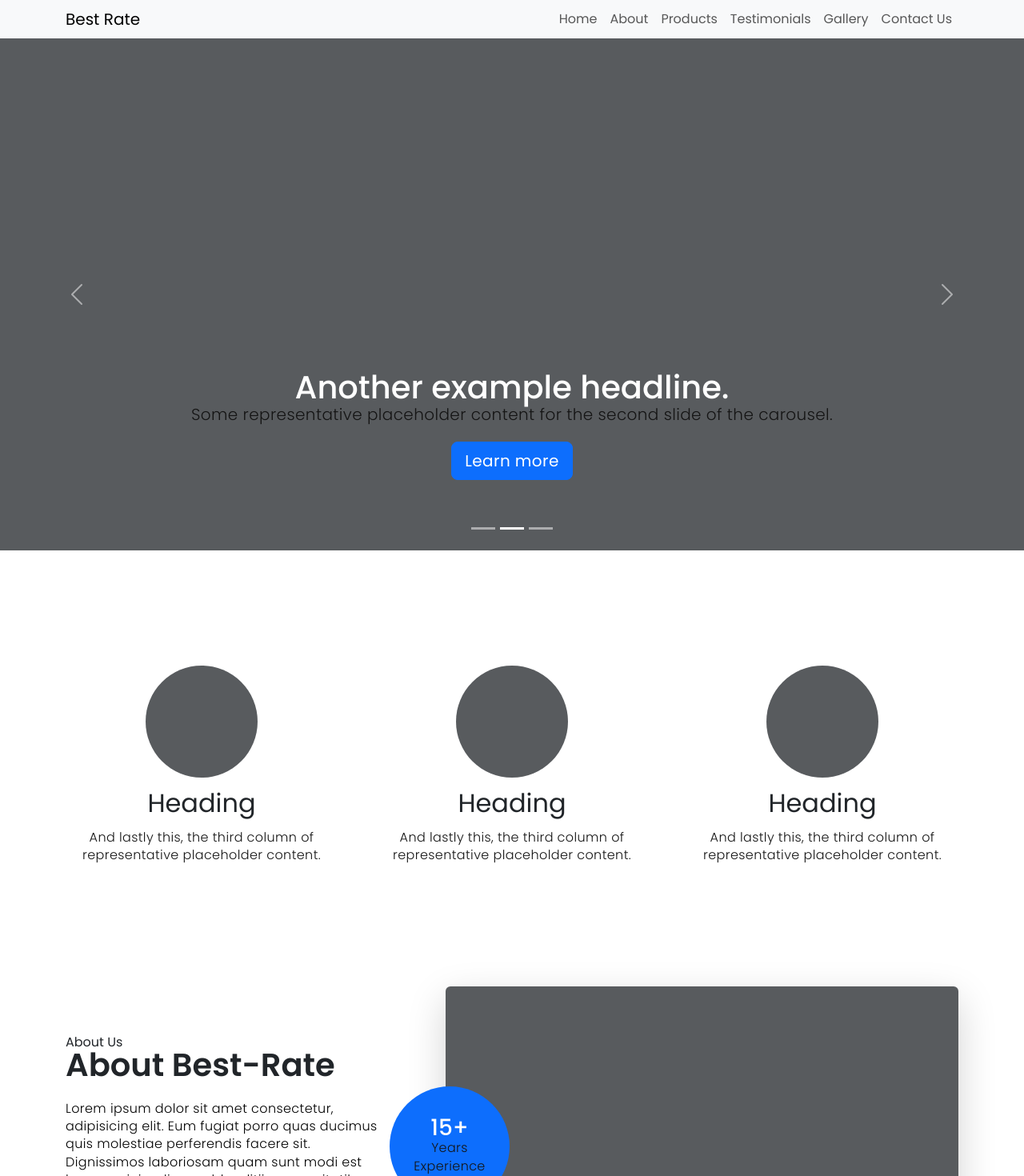
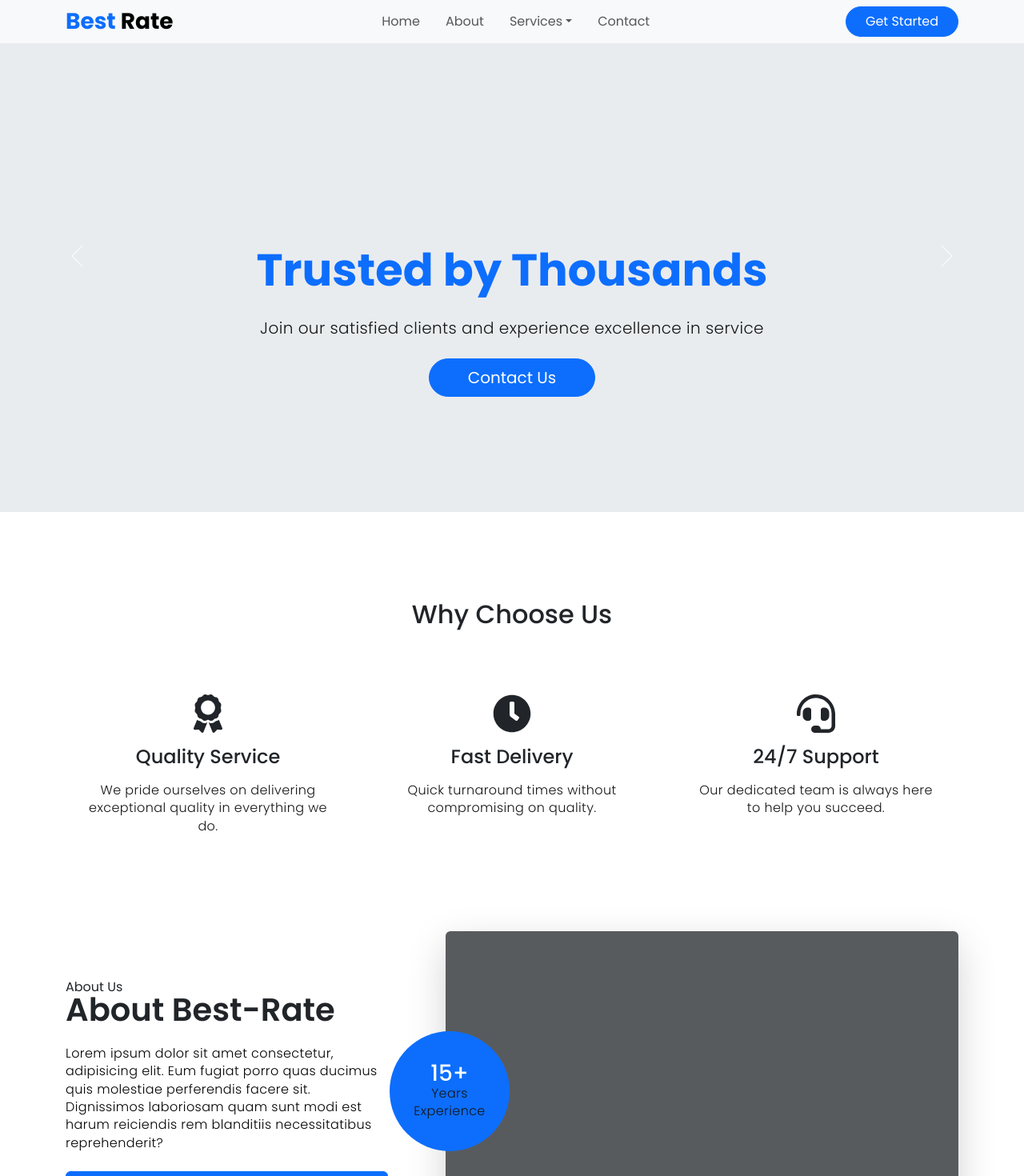
Before and after one commit to manisha-digihost/best-rate-templates, a React app: page /base-template-2 in a window 1280 px wide. Shown: the top 1470 px of the page at 80% size. Built offline with nearby package versions, Linux system fonts and the light colour scheme; the HTML template or start-up script is replaced by a standard one.

Commit message:
header footer usp hero

```diff
--- a/src/components/Base2/Hero.jsx
+++ b/src/components/Base2/Hero.jsx
@@ -1,36 +1,125 @@
 import React from 'react';
 import Carousel from 'react-bootstrap/Carousel';
+import { Container } from 'react-bootstrap';
 
 function Hero() {
   return (
-    <Carousel id="myCarousel" className="mb-6">
+    <section id="home" className="hero-section">
+      <Carousel
+        fade
+        interval={2000}
+        className="hero-carousel"
+        indicators={false}
+      >
         <Carousel.Item>
-        <svg className="bd-placeholder-img" width="100%" height="100%" xmlns="http://www.w3.org/2000/svg" aria-hidden="true" preserveAspectRatio="xMidYMid slice" focusable="false"><rect width="100%" height="100%" fill="var(--bs-secondary-color)"/></svg>
-        <Carousel.Caption>
-          <h1>Example headline.</h1>
-          <p className="opacity-75">Some representative placeholder content for the first slide of the carousel.</p>
-          <p><a className="btn btn-lg btn-primary" href="#">Sign up today</a></p>
-        </Carousel.Caption>
+          <div className="carousel-image" style={{
+            height: "100vh",
+            backgroundColor: "#f8f9fa",
+            transition: "all 0.5s ease-in-out"
+          }}>
+            <Container className="h-100 d-flex align-items-center justify-content-center text-center">
+              <div className="carousel-content animate__animated animate__fadeInUp">
+                <h1 className="display-4 fw-bold text-primary mb-4" style={{
+                  transform: "translateY(0)",
+                  opacity: 1,
+                  transition: "all 0.8s ease-in-out"
+                }}>Welcome to Best Rate</h1>
+                <p className="lead mb-4" style={{
+                  transform: "translateY(0)",
+                  opacity: 1,
+                  transition: "all 0.8s ease-in-out 0.2s"
+                }}>Providing the best financial solutions for your business growth</p>
+                <button className="btn btn-primary btn-lg rounded-pill px-5 hover-scale">Get Started</button>
+              </div>
+            </Container>
+          </div>
         </Carousel.Item>
 
         <Carousel.Item>
-        <svg className="bd-placeholder-img" width="100%" height="100%" xmlns="http://www.w3.org/2000/svg" aria-hidden="true" preserveAspectRatio="xMidYMid slice" focusable="false"><rect width="100%" height="100%" fill="var(--bs-secondary-color)"/></svg>
-        <Carousel.Caption>
-          <h1>Another example headline.</h1>
-          <p>Some representative placeholder content for the second slide of the carousel.</p>
-          <p><a className="btn btn-lg btn-primary" href="#">Learn more</a></p>
-        </Carousel.Caption>
+          <div className="carousel-image" style={{
+            height: "100vh",
+            backgroundColor: "#f1f3f5",
+            transition: "all 0.5s ease-in-out"
+          }}>
+            <Container className="h-100 d-flex align-items-center justify-content-center text-center">
+              <div className="carousel-content animate__animated animate__fadeInUp">
+                <h1 className="display-4 fw-bold text-primary mb-4" style={{
+                  transform: "translateY(0)",
+                  opacity: 1,
+                  transition: "all 0.8s ease-in-out"
+                }}>Professional Financial Services</h1>
+                <p className="lead mb-4" style={{
+                  transform: "translateY(0)",
+                  opacity: 1,
+                  transition: "all 0.8s ease-in-out 0.2s"
+                }}>Expert guidance to help you achieve your financial goals</p>
+                <button className="btn btn-primary btn-lg rounded-pill px-5 hover-scale">Our Services</button>
+              </div>
+            </Container>
+          </div>
         </Carousel.Item>
 
         <Carousel.Item>
-        <svg className="bd-placeholder-img" width="100%" height="100%" xmlns="http://www.w3.org/2000/svg" aria-hidden="true" preserveAspectRatio="xMidYMid slice" focusable="false"><rect width="100%" height="100%" fill="var(--bs-secondary-color)"/></svg>
-        <Carousel.Caption>
-          <h1>One more for good measure.</h1>
-          <p>Some representative placeholder content for the third slide of this carousel.</p>
-          <p><a className="btn btn-lg btn-primary" href="#">Browse gallery</a></p>
-        </Carousel.Caption>
+          <div className="carousel-image" style={{
+            height: "100vh",
+            backgroundColor: "#e9ecef",
+            transition: "all 0.5s ease-in-out"
+          }}>
+            <Container className="h-100 d-flex align-items-center justify-content-center text-center">
+              <div className="carousel-content animate__animated animate__fadeInUp">
+                <h1 className="display-4 fw-bold text-primary mb-4" style={{
+                  transform: "translateY(0)",
+                  opacity: 1,
+                  transition: "all 0.8s ease-in-out"
+                }}>Trusted by Thousands</h1>
+                <p className="lead mb-4" style={{
+                  transform: "translateY(0)",
+                  opacity: 1,
+                  transition: "all 0.8s ease-in-out 0.2s"
+                }}>Join our satisfied clients and experience excellence in service</p>
+                <button className="btn btn-primary btn-lg rounded-pill px-5 hover-scale">Contact Us</button>
+              </div>
+            </Container>
+          </div>
         </Carousel.Item>
       </Carousel>
+
+      <style jsx>{`
+        .hero-carousel .carousel-image {
+          position: relative;
+        }
+
+        .carousel-content {
+          opacity: 0;
+          transform: translateY(20px);
+          animation: slideUp 0.8s forwards;
+        }
+
+        @keyframes slideUp {
+          to {
+            opacity: 1;
+            transform: translateY(0);
+          }
+        }
+
+        .hover-scale {
+          transition: transform 0.3s ease;
+        }
+
+        .hover-scale:hover {
+          transform: scale(1.05);
+        }
+
+        .carousel-indicators {
+          bottom: 40px;
+        }
+
+        .carousel-control-prev-icon,
+        .carousel-control-next-icon {
+          filter: invert(1);
+        }
+      `}</style>
+    </section>
   );
 }
 
--- a/src/components/Base2/USPS.jsx
+++ b/src/components/Base2/USPS.jsx
@@ -1,85 +1,56 @@
 import React from "react";
+import { FaAward, FaClock, FaHeadset } from "react-icons/fa";
 
 const USPS = () => {
   return (
-    <div>
-      <div className="container marketing section">
-        <div className="row">
-          <div className="col-lg-4">
-            <svg
-              className="bd-placeholder-img rounded-circle"
-              width="140"
-              height="140"
-              xmlns="http://www.w3.org/2000/svg"
-              role="img"
-              aria-label="Placeholder"
-              preserveAspectRatio="xMidYMid slice"
-              focusable="false"
-            >
-              <title>Placeholder</title>
-              <rect
-                width="100%"
-                height="100%"
-                fill="var(--bs-secondary-color)"
-              />
-            </svg>
-            <h2 className="fw-normal mt-3">Heading</h2>
-            <p className="mt-3">
-              And lastly this, the third column of representative placeholder
-              content.
-            </p>
+    <section className="usps py-5">
+      <div className="container">
+        <div className="row text-center">
+          <div className="col-12">
+            <h2 className="section-title">Why Choose Us</h2>
+
           </div>
-          <div className="col-lg-4">
-            <svg
-              className="bd-placeholder-img rounded-circle"
-              width="140"
-              height="140"
-              xmlns="http://www.w3.org/2000/svg"
-              role="img"
-              aria-label="Placeholder"
-              preserveAspectRatio="xMidYMid slice"
-              focusable="false"
-            >
-              <title>Placeholder</title>
-              <rect
-                width="100%"
-                height="100%"
-                fill="var(--bs-secondary-color)"
-              />
-            </svg>
-            <h2 className="fw-normal mt-3">Heading</h2>
-            <p className="mt-3">
-              And lastly this, the third column of representative placeholder
-              content.
-            </p>
+        </div>
+
+        <div className="row g-4">
+          <div className="col-md-4">
+            <div className="usps-item p-4 text-center">
+              <div className="icon-wrapper mb-3">
+                <FaAward size={48} />
+              </div>
+              <h3 className="h4 mb-3">Quality Service</h3>
+              <p className="mb-0">
+                We pride ourselves on delivering exceptional quality in everything we do.
+              </p>
+            </div>
           </div>
-          <div className="col-lg-4">
-            <svg
-              className="bd-placeholder-img rounded-circle"
-              width="140"
-              height="140"
-              xmlns="http://www.w3.org/2000/svg"
-              role="img"
-              aria-label="Placeholder"
-              preserveAspectRatio="xMidYMid slice"
-              focusable="false"
-            >
-              <title>Placeholder</title>
-              <rect
-                width="100%"
-                height="100%"
-                fill="var(--bs-secondary-color)"
-              />
-            </svg>
-            <h2 className="fw-normal mt-3">Heading</h2>
-            <p className="mt-3">
-              And lastly this, the third column of representative placeholder
-              content.
-            </p>
+
+          <div className="col-md-4">
+            <div className="usps-item p-4 text-center">
+              <div className="icon-wrapper mb-3">
+                <FaClock size={48} />
+              </div>
+              <h3 className="h4 mb-3">Fast Delivery</h3>
+              <p className="mb-0">
+                Quick turnaround times without compromising on quality.
+              </p>
+            </div>
+          </div>
+
+          <div className="col-md-4">
+            <div className="usps-item p-4 text-center">
+              <div className="icon-wrapper mb-3">
+                <FaHeadset size={48} />
+              </div>
+              <h3 className="h4 mb-3">24/7 Support</h3>
+              <p className="mb-0">
+                Our dedicated team is always here to help you succeed.
+              </p>
+            </div>
           </div>
         </div>
       </div>
-    </div>
+    </section>
   );
 };
 
--- a/src/layout/Footer/Footer1.jsx
+++ b/src/layout/Footer/Footer1.jsx
@@ -1,157 +1,74 @@
 import React from "react";
-import { FaFacebookF } from "react-icons/fa";
+import { FaFacebookF, FaInstagram, FaLinkedinIn } from "react-icons/fa";
 import { FaXTwitter } from "react-icons/fa6";
-import { FaInstagram } from "react-icons/fa";
-import { FaLinkedinIn } from "react-icons/fa";
-import { GiAngularSpider } from "react-icons/gi";
-import { FaHome } from "react-icons/fa";
 import { IoMdMail } from "react-icons/io";
 import { IoCall } from "react-icons/io5";
-
 import { Container } from "react-bootstrap";
 
 const Footer1 = () => {
   return (
-    <footer className="text-lg-start bg-body-tertiary text-muted">
-      {/* Section: Social media */}
+    <footer className="bg-dark text-white py-5">
+      <Container>
+        <div className="row">
+          {/* Company Info */}
+          <div className="col-lg-4 mb-4">
+            <h5 className="text-white mb-3">Best Rate Website</h5>
+            <p className="text-white mb-4">
+              Providing quality digital solutions and exceptional service to help your business grow online.
+            </p>
+            <div className="social-links">
+              <a href="#" className="text-white me-3"><FaFacebookF /></a>
+              <a href="#" className="text-white me-3"><FaXTwitter /></a>
+              <a href="#" className="text-white me-3"><FaInstagram /></a>
+              <a href="#" className="text-white me-3"><FaLinkedinIn /></a>
+            </div>
+          </div>
 
-      <section className="p-4 border-bottom">
-        <Container className="d-flex justify-content-center justify-content-lg-between">
-          {/* Left */}
-          <div className="me-5 d-none d-lg-block">
-            <span>Get connected with us on social networks:</span>
+          {/* Quick Links */}
+          <div className="col-lg-4 mb-4">
+            <h5 className="text-white mb-3">Quick Links</h5>
+            <ul className="list-unstyled">
+              <li className="mb-2">
+                <a href="#" className="text-white text-decoration-none">Home</a>
+              </li>
+              <li className="mb-2">
+                <a href="#" className="text-white text-decoration-none">About Us</a>
+              </li>
+              <li className="mb-2">
+                <a href="#" className="text-white text-decoration-none">Services</a>
+              </li>
+              <li className="mb-2">
+                <a href="#" className="text-white text-decoration-none">Contact</a>
+              </li>
+            </ul>
           </div>
-          {/* Left */}
 
-          {/* Right */}
-          <div>
-            <a href="" className="me-4 text-reset">
-              <FaFacebookF />
-            </a>
-            <a href="" className="me-4 text-reset">
-              <FaXTwitter />
-            </a>
-            <a href="" className="me-4 text-reset">
-              <FaInstagram />
-            </a>
-            <a href="" className="me-4 text-reset">
-              <FaLinkedinIn />
-            </a>
+          {/* Contact Info */}
+          <div className="col-lg-4 mb-4">
+            <h5 className="text-white mb-3">Contact Us</h5>
+            <div className="d-flex align-items-center mb-3 text-white">
+              <IoMdMail className="me-2" />
+              <span>info@bestratewebsite.com</span>
+            </div>
+            <div className="d-flex align-items-center mb-3 text-white">
+              <IoCall className="me-2" />
+              <span>+1 (555) 123-4567</span>
+            </div>
+            <address className="text-white mb-0">
+              123 Business Street<br />
+              New York, NY 10001<br />
+              United States
+            </address>
           </div>
-          {/* Right */}
-        </Container>
-      </section>
+        </div>
 
-      {/* Section: Social media */}
-
-      {/* Section: Links  */}
-      <section>
-        <div className="container text-md-start mt-5">
-          {/* Grid row */}
-          <div className="row mt-3">
-            {/* Grid column */}
-            <div className="col-md-3 col-lg-4 col-xl-3 mx-auto mb-4">
-              {/* Content */}
-              <h6 className="text-uppercase fw-bold mb-4">
-                 Company name
-              </h6>
-              <p>
-                Here you can use rows and columns to organize your footer
-                content. Lorem ipsum dolor sit amet, consectetur adipisicing
-                elit.
-              </p>
-            </div>
-            {/* Grid column */}
-
-            {/* Grid column */}
-            <div className="col-md-2 col-lg-2 col-xl-2 mx-auto mb-4">
-              {/* Links */}
-              <h6 className="text-uppercase fw-bold mb-4">Products</h6>
-              <p>
-                <a href="#!" className="text-reset">
-                  Angular
-                </a>
-              </p>
-              <p>
-                <a href="#!" className="text-reset">
-                  React
-                </a>
-              </p>
-              <p>
-                <a href="#!" className="text-reset">
-                  Vue
-                </a>
-              </p>
-              <p>
-                <a href="#!" className="text-reset">
-                  Laravel
-                </a>
-              </p>
-            </div>
-            {/* Grid column */}
-
-            {/* Grid column */}
-            <div className="col-md-3 col-lg-2 col-xl-2 mx-auto mb-4">
-              {/* Links */}
-              <h6 className="text-uppercase fw-bold mb-4">Useful links</h6>
-              <p>
-                <a href="#!" className="text-reset">
-                  Pricing
-                </a>
-              </p>
-              <p>
-                <a href="#!" className="text-reset">
-                  Settings
-                </a>
-              </p>
-              <p>
-                <a href="#!" className="text-reset">
-                  Orders
-                </a>
-              </p>
-              <p>
-                <a href="#!" className="text-reset">
-                  Help
-                </a>
-              </p>
-            </div>
-            {/* Grid column */}
-
-            {/* Grid column */}
-            <div className="col-md-4 col-lg-3 col-xl-3 mx-auto mb-md-0 mb-4">
-              {/* Links */}
-              <h6 className="text-uppercase fw-bold mb-4">Contact</h6>
-              <p>
-                <FaHome /> New York, NY 10012, US
-              </p>
-              <p>
-                <IoMdMail /> info@example.com
-              </p>
-              <p>
-                <IoCall />+ 01 234 567 88
-              </p>
-              <p>
-                <IoCall />+ 01 234 567 89
-              </p>
-            </div>
-            {/* Grid column */}
-          </div>
-          {/* Grid row */}
+        {/* Copyright */}
+        <div className="border-top border-secondary pt-4 mt-4 text-center">
+          <p className="text-white mb-0">
+            © {new Date().getFullYear()} Best Rate Website. All rights reserved.
+          </p>
         </div>
-      </section>
-      {/* Section: Links  */}
-
-      {/* Copyright */}
-      <div
-        className="text-center p-4"
-        style={{ backgroundColor: "rgba(0, 0, 0, 0.05)" }}
-      >
-        © 2025 Copyright:{" "}
-        <a className="text-reset fw-bold" href="https://www.digihost.in/">
-          Best Rate Website
-        </a>
-      </div>
-      {/* Copyright */}
+      </Container>
     </footer>
   );
 };
--- a/src/layout/Header/Header1.jsx
+++ b/src/layout/Header/Header1.jsx
@@ -6,32 +6,26 @@ import NavDropdown from "react-bootstrap/NavDropdown";
 
 const Header1 = () => {
   return (
-    <Navbar expand="lg" className="bg-body-tertiary">
+    <Navbar expand="lg" className="bg-body-tertiary fixed-top">
       <Container>
-        <Navbar.Brand href="#home">Best Rate</Navbar.Brand>
+        <Navbar.Brand href="#home" className="fw-bold fs-3">
+          <span className="text-primary">Best</span> Rate
+        </Navbar.Brand>
         <Navbar.Toggle aria-controls="basic-navbar-nav" />
         <Navbar.Collapse id="basic-navbar-nav">
-          <Nav className="ms-auto">
-            <Nav.Link href="#home">Home</Nav.Link>
-            {/* <Nav.Link href="#home">USPS</Nav.Link> */}
-            <Nav.Link href="#home">About</Nav.Link>
-            <Nav.Link href="#home">Products</Nav.Link>
-            <Nav.Link href="#home">Testimonials</Nav.Link>
-            <Nav.Link href="#home">Gallery</Nav.Link>
-            <Nav.Link href="#home">Contact Us</Nav.Link>
-            {/* <Nav.Link href="#link">Link</Nav.Link>
-            <NavDropdown title="Dropdown" id="basic-nav-dropdown">
-              <NavDropdown.Item href="#action/3.1">Action</NavDropdown.Item>
-              <NavDropdown.Item href="#action/3.2">
-                Another action
-              </NavDropdown.Item>
-              <NavDropdown.Item href="#action/3.3">Something</NavDropdown.Item>
-              <NavDropdown.Divider />
-              <NavDropdown.Item href="#action/3.4">
-                Separated link
-              </NavDropdown.Item>
-            </NavDropdown> */}
+          <Nav className="mx-auto">
+            <Nav.Link href="#home" className="mx-2">Home</Nav.Link>
+            <Nav.Link href="#about" className="mx-2">About</Nav.Link>
+            <NavDropdown title="Services" id="basic-nav-dropdown" className="mx-2">
+              <NavDropdown.Item href="#products">Products</NavDropdown.Item>
+              <NavDropdown.Item href="#testimonials">Testimonials</NavDropdown.Item>
+              <NavDropdown.Item href="#gallery">Gallery</NavDropdown.Item>
+            </NavDropdown>
+            <Nav.Link href="#contact" className="mx-2">Contact</Nav.Link>
           </Nav>
+          <div className="d-flex">
+            <button className="btn btn-primary rounded-pill px-4">Get Started</button>
+          </div>
         </Navbar.Collapse>
       </Container>
     </Navbar>
```
Lines whose indentation alone changed are shown as unchanged.
